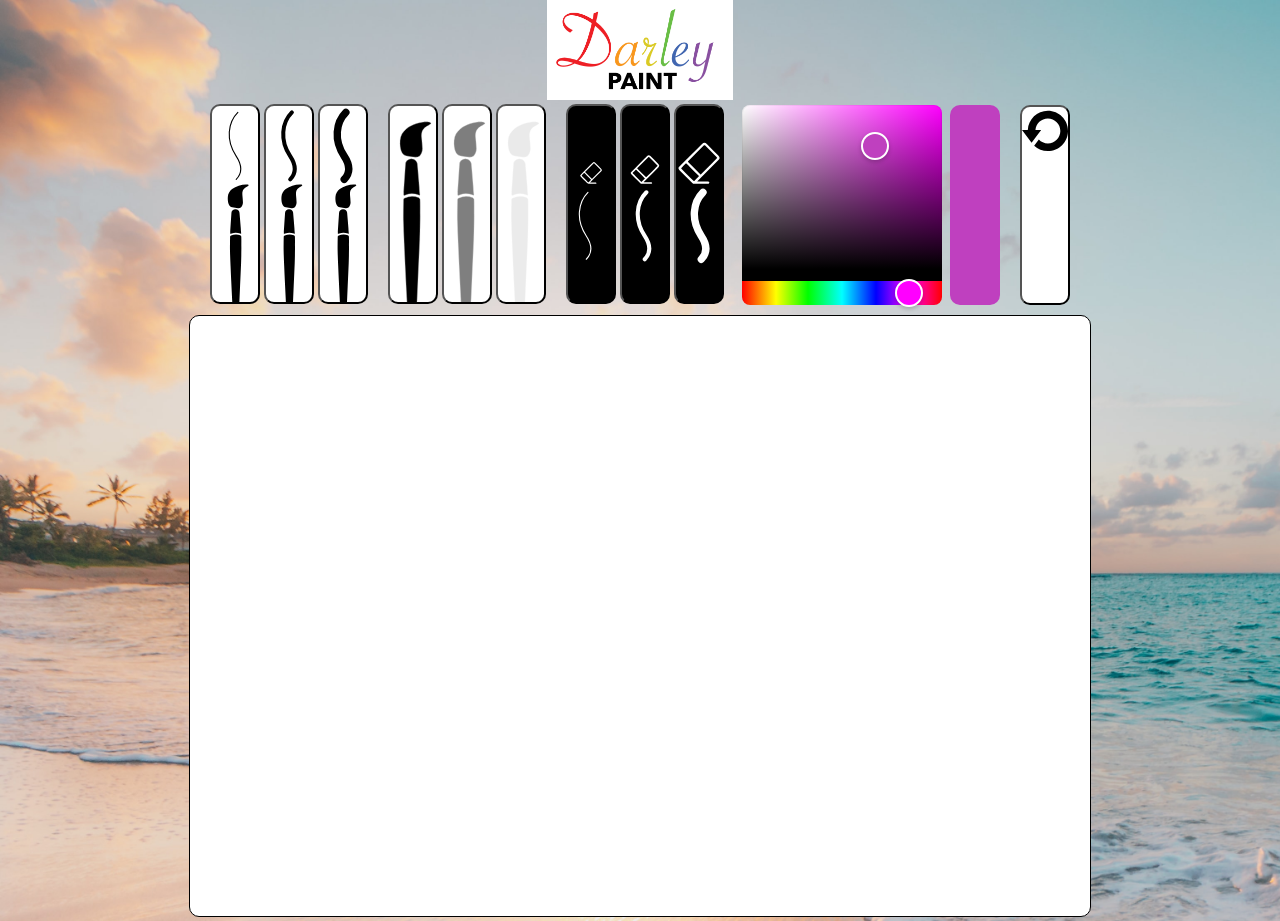
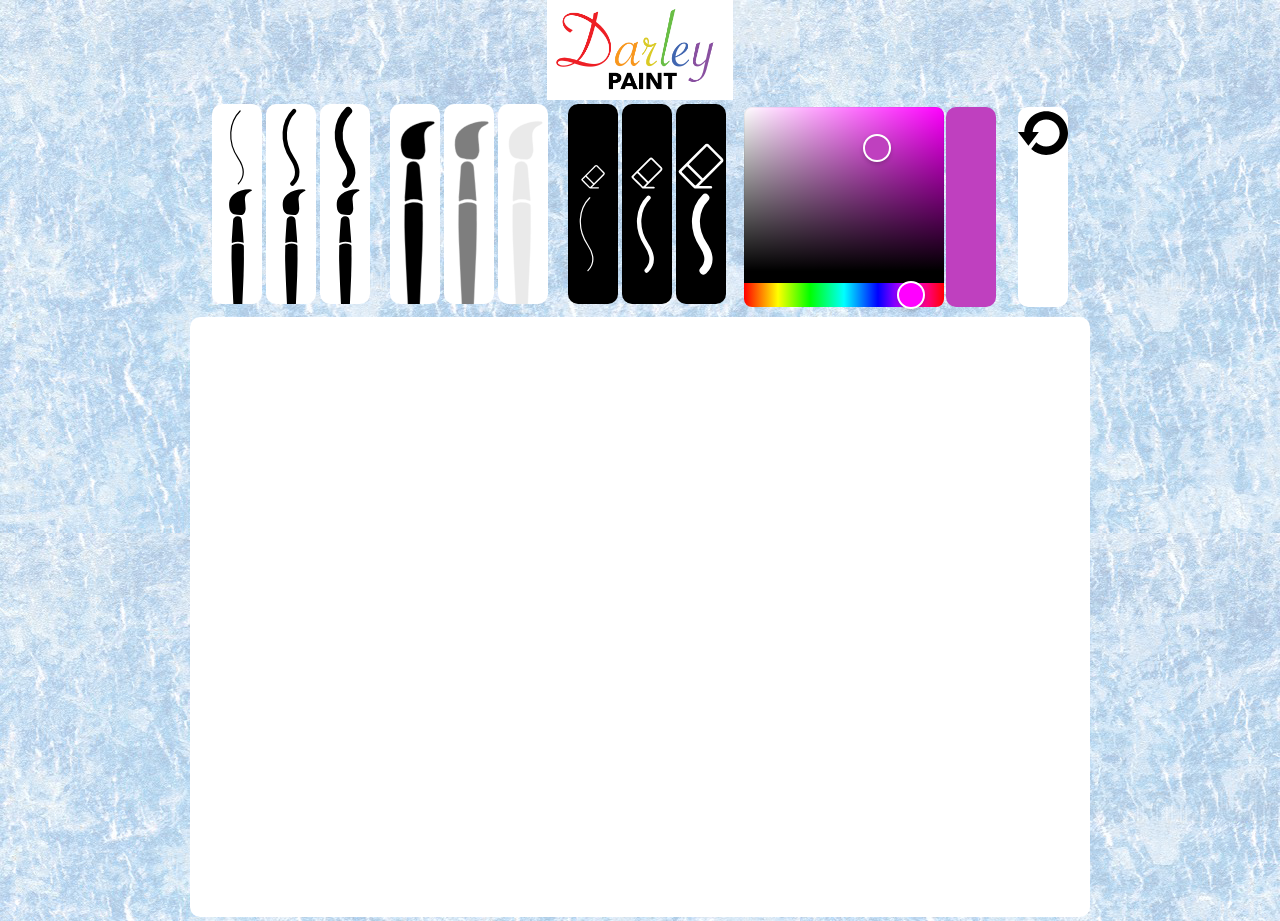
Before and after one commit to kashchei23/paint, a React (Create React App) app: page / in a window 1280 px wide. Built offline with nearby package versions, Linux system fonts and the light colour scheme.

Commit message:
fixed brush selection after eraser

```diff
--- a/public/index.html
+++ b/public/index.html
@@ -24,7 +24,7 @@
       work correctly both with client-side routing and a non-root public URL.
       Learn how to configure a non-root public URL by running `npm run build`.
     -->
-    <title>React App</title>
+    <title>Darley Paint</title>
   </head>
   <body>
     <noscript>You need to enable JavaScript to run this app.</noscript>
--- a/src/App.css
+++ b/src/App.css
@@ -22,7 +22,7 @@
 }
 
 canvas {
-  border: 1px solid black;
+
   background-color: white;
   border-radius: 10px;
 }
@@ -108,4 +108,5 @@ canvas {
   border-radius: 10px;
   margin-left: 2px;
   margin-right: 2px;
+  border: none;
 }
--- a/src/components/ColorPicker.js
+++ b/src/components/ColorPicker.js
@@ -1,23 +1,39 @@
 import React, { useState, useEffect } from 'react';
 import { HexColorPicker } from "react-colorful";
 import { changeColor } from '../redux/ActionCreator';
+import { changeTempColor } from '../redux/ActionCreator';
 import { useDispatch } from 'react-redux';
 
 const ColorPicker = () => {
   const [color, setColor] = useState("#BF40BF");
   const dispatch = useDispatch();
 
-  useEffect(() => {
-    dispatch(changeColor(color));
-  })
+
+
   const refreshPage = () => {
     window.location.reload();
   }
 
+  let temporaryColor;
+
+  if(color !== "#FFFFFF" ) {
+    temporaryColor = color;
+
+  }
+
+  useEffect(() => {
+    dispatch(changeColor(color));
+    dispatch(changeTempColor(temporaryColor))
+  })
+
+  const handleClick = (e) => {
+    dispatch(changeColor(temporaryColor));
+  };
+
   return (
   <div className="color-picker-container control-child">
       <HexColorPicker color={color} onChange={setColor} />
-      <div className="color-display" style={{backgroundColor: color}}></div>
+      <button type="submit" id="color-button" className="control-button color-display" style={{backgroundColor: color}} onClick={handleClick}></button>
       <button id="reload" className="control-button" onClick={refreshPage}></button>
   </div>
 
--- a/src/components/Eraser.js
+++ b/src/components/Eraser.js
@@ -10,7 +10,6 @@ function EraserComponent() {
     const [color, setColor] = useState("#FFFFFF");
     const [transparency, setTransparency] = useState(1);
     const dispatch = useDispatch()
-
 
     useEffect(() => {
       dispatch(changeThickness(thickness));
--- a/src/components/Thickness.js
+++ b/src/components/Thickness.js
@@ -1,10 +1,13 @@
 import React, { useState, useEffect } from 'react';
 import { useDispatch } from 'react-redux';
 import { changeThickness } from '../redux/ActionCreator';
+import { useSelector } from 'react-redux';
+import { changeColor } from '../redux/ActionCreator';
 
 function ThicknessComponent() {
 
     const [thickness, setThickness] = useState(2);
+    const temporaryColor = useSelector((state) => state.Reducer.TempColor.TempColor);
     const dispatch = useDispatch()
 
     useEffect(() => {
@@ -13,6 +16,7 @@ function ThicknessComponent() {
 
     const handleClick = (e) => {
       setThickness(e.target.value);
+      dispatch(changeColor(temporaryColor));
     };
 
   return (
--- a/src/components/Transparency.js
+++ b/src/components/Transparency.js
@@ -1,10 +1,13 @@
 import React, { useState, useEffect } from 'react';
 import { useDispatch } from 'react-redux';
 import { changeTransparency } from '../redux/ActionCreator';
+import { useSelector } from 'react-redux';
+import { changeColor } from '../redux/ActionCreator';
 
 function TransparencyComponent() {
 
     const [transparency, setTransparency] = useState(1);
+    const temporaryColor = useSelector((state) => state.Reducer.TempColor.TempColor);
     const dispatch = useDispatch()
 
     useEffect(() => {
@@ -13,6 +16,7 @@ function TransparencyComponent() {
 
     const handleClick = (e) => {
       setTransparency(e.target.value);
+      dispatch(changeColor(temporaryColor));
     };
 
   return (
--- a/src/index.css
+++ b/src/index.css
@@ -5,8 +5,8 @@ body {
     sans-serif;
   -webkit-font-smoothing: antialiased;
   -moz-osx-font-smoothing: grayscale;
-  background-image: url('./images/beach.jpg');
-  background-size: 150%;
+  background-image: url('./images/blue.jpeg');
+
 
 }
 
--- a/src/redux/ActionCreator.js
+++ b/src/redux/ActionCreator.js
@@ -4,6 +4,13 @@ export const changeColor = (newColor) => ({
     type: ActionTypes.CHANGE_COLOR,
     payload: {
         Color: newColor,
+    }
+});
+
+export const changeTempColor = (newTempColor) => ({
+    type: ActionTypes.CHANGE_TEMP_COLOR,
+    payload: {
+        TempColor: newTempColor,
     }
 });
 
--- a/src/redux/ActionTypes.js
+++ b/src/redux/ActionTypes.js
@@ -1,3 +1,4 @@
 export const CHANGE_COLOR = 'CHANGE_COLOR';
+export const CHANGE_TEMP_COLOR = 'CHANGE_TEMP_COLOR';
 export const CHANGE_THICKNESS = 'CHANGE_THICKNESS';
 export const CHANGE_TRANSPARENCY = 'CHANGE_TRANSPARENCY'
--- a/src/redux/Reducer.js
+++ b/src/redux/Reducer.js
@@ -12,6 +12,9 @@ export const Reducer = (state = initialState, action) => {
     case ActionTypes.CHANGE_TRANSPARENCY:
       const newTransparency = action.payload;
       return {...state, Transparency: newTransparency};
+    case ActionTypes.CHANGE_TEMP_COLOR:
+      const newTempColor = action.payload;
+      return {...state, TempColor: newTempColor};
     default:
         return state;
   }
--- a/src/redux/initialState.js
+++ b/src/redux/initialState.js
@@ -1,5 +1,6 @@
 export const initialState = {
   Color: '#000000',
+  TempColor: '#000000',
   Thickness: 2,
   Transparency: 1
 }
```
Also changed, not shown: src/images/blue.jpeg (added), src/images/bluebackground.jpg (added).
